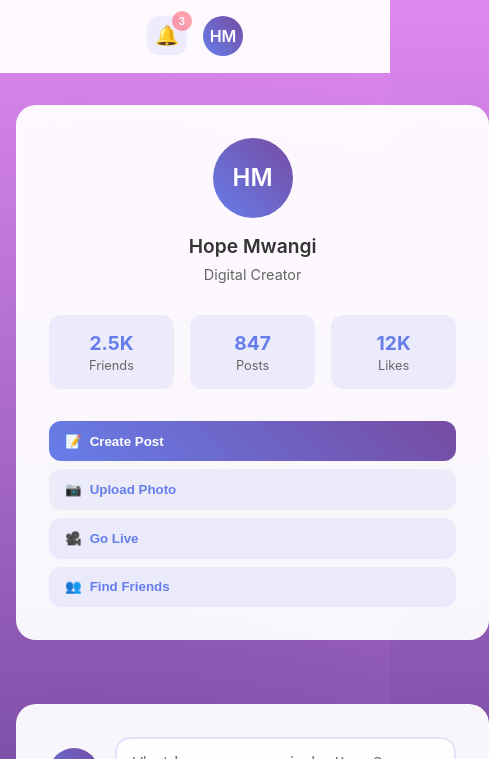
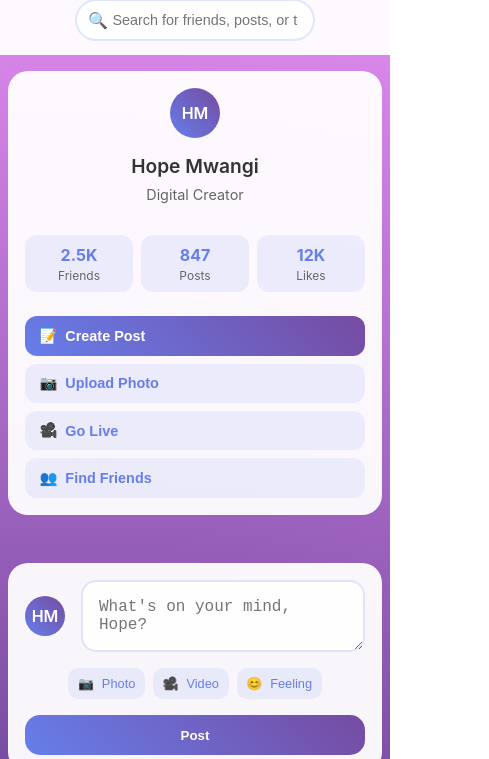
Before and after one commit to HopeFlynn/social-hub, a plain HTML site: page index.html in a window 390 px wide. Shown: the part 115-874 px from the top of the page, 489 px wide, since content can reach past the window. Drawn offline with Linux system fonts and the light colour scheme.

Commit message:
simple UI for class work

```diff
--- a/index.html
+++ b/index.html
@@ -30,10 +30,12 @@
     background: rgba(255, 255, 255, 0.95);
     backdrop-filter: blur(20px);
     border-bottom: 1px solid rgba(255, 255, 255, 0.2);
-            position: sticky;
     top: 0;
     z-index: 1000;
     padding: 1rem 0;
+    -webkit-transform: translateZ(0);
+    transform: translateZ(0);
+    will-change: transform;
 }
 
 .header-content {
@@ -629,64 +631,7 @@
     transform: scale(1.05);
 }
 
-        /* Animations */
-        @keyframes pulse {
-            0%, 100% { opacity: 1; }
-            50% { opacity: 0.5; }
-        }
-
-        @keyframes bounce {
-            0%, 100% { transform: translateY(0); }
-            50% { transform: translateY(-10px); }
-        }
-
-        /* Responsive Design */
-        @media (max-width: 1024px) {
-            .main-layout {
-                grid-template-columns: 1fr 2fr;
-            }
-
-            .right-sidebar {
-                display: none;
-            }
-        }
-
-        @media (max-width: 768px) {
-            .main-layout {
-                grid-template-columns: 1fr;
-            }
-
-            .left-sidebar {
-                position: static;
-                margin-bottom: 2rem;
-            }
-
-            .header-content {
-                flex-direction: column;
-                gap: 1rem;
-            }
-
-            .search-bar {
-                margin: 0;
-                max-width: 100%;
-            }
-        }
-
-        /* Scroll animations */
-        .fade-in {
-            opacity: 0;
-            transform: translateY(20px);
-            animation: fadeInUp 0.6s ease forwards;
-        }
-
-        @keyframes fadeInUp {
-            to {
-                opacity: 1;
-                transform: translateY(0);
-            }
-        }
-        /* Enhanced Comment Section Styles - Add this to your CSS section */
-
+/* Enhanced Comment Section Styles */
 .comment-section {
     margin-top: 1rem;
     padding-top: 1rem;
@@ -852,6 +797,16 @@
 }
 
 /* Animations */
+@keyframes pulse {
+    0%, 100% { opacity: 1; }
+    50% { opacity: 0.5; }
+}
+
+@keyframes bounce {
+    0%, 100% { transform: translateY(0); }
+    50% { transform: translateY(-10px); }
+}
+
 @keyframes slideDown {
     from {
         opacity: 0;
@@ -874,6 +829,13 @@
     }
 }
 
+/* Scroll animations */
+.fade-in {
+    opacity: 0;
+    transform: translateY(20px);
+    animation: fadeInUp 0.6s ease forwards;
+}
+
 /* Enhanced focus states */
 .comment-input-container:focus-within .comment-avatar {
     transform: scale(1.05);
@@ -885,8 +847,151 @@
     transform: scale(1);
 }
 
-/* Mobile responsiveness */
+/* Responsive Design */
+@media (max-width: 1024px) {
+    .main-layout {
+        grid-template-columns: 1fr 2fr;
+    }
+
+    .right-sidebar {
+        display: none;
+    }
+}
+
 @media (max-width: 768px) {
+    /* Fix header layout */
+    .header {
+        padding: 0.8rem 0;
+    }
+
+    .header-content {
+        flex-direction: column;
+        gap: 1rem;
+        padding: 0 1rem;
+    }
+
+    .logo {
+        font-size: 1.5rem;
+    }
+
+    .search-bar {
+        margin: 0;
+        max-width: 100%;
+        order: 2;
+    }
+
+    .header-actions {
+        order: 1;
+        align-self: flex-end;
+    }
+
+    /* Fix main layout */
+    .main-layout {
+        grid-template-columns: 1fr;
+        gap: 1.5rem;
+        padding: 1.5rem 0;
+    }
+
+    /* Fix left sidebar - remove sticky positioning */
+    .left-sidebar {
+        position: static;
+        margin-bottom: 1.5rem;
+        padding: 1.5rem;
+    }
+
+    /* Make profile section more compact */
+    .profile-pic {
+        width: 60px;
+        height: 60px;
+        font-size: 1.2rem;
+    }
+
+    .stats-grid {
+        grid-template-columns: repeat(3, 1fr);
+        gap: 0.8rem;
+        margin-bottom: 1.5rem;
+    }
+
+    .stat-item {
+        padding: 0.8rem;
+    }
+
+    .stat-number {
+        font-size: 1rem;
+    }
+
+    .stat-label {
+        font-size: 0.75rem;
+    }
+
+    /* Fix main feed spacing */
+    .main-feed {
+        gap: 1.5rem;
+    }
+
+    .create-post {
+        padding: 1.5rem;
+    }
+
+    .post {
+        padding: 1.5rem;
+    }
+
+    /* Fix post header */
+    .post-header {
+        gap: 0.8rem;
+    }
+
+    .post-avatar,
+    .create-post-avatar {
+        width: 40px;
+        height: 40px;
+    }
+
+    /* Fix post actions */
+    .post-actions {
+        flex-direction: column;
+        gap: 1rem;
+        align-items: stretch;
+    }
+
+    .action-group {
+        justify-content: space-around;
+    }
+
+    .action-item {
+        flex: 1;
+        justify-content: center;
+    }
+
+    /* Fix create post actions */
+    .create-post-actions {
+        flex-direction: column;
+        gap: 1rem;
+    }
+
+    .post-options {
+        justify-content: center;
+        flex-wrap: wrap;
+    }
+
+    .post-option {
+        font-size: 0.9rem;
+        padding: 0.6rem 0.8rem;
+    }
+
+    /* Fix button sizes */
+    .post-btn {
+        width: 100%;
+        text-align: center;
+    }
+
+    .action-btn {
+        font-size: 0.9rem;
+        padding: 0.7rem 0.9rem;
+    }
+
+    /* Fix comment section on mobile */
     .comment-input-container {
         gap: 0.8rem;
     }
@@ -905,6 +1010,103 @@
     .comment-submit {
         padding: 0.7rem 1.2rem;
         font-size: 0.85rem;
+    }
+
+    .comment-item {
+        gap: 0.8rem;
+        padding: 0.8rem;
+    }
+
+    /* Disable hover effects that don't work well on mobile */
+    .post:hover {
+        transform: none;
+    }
+
+    .post-image:hover {
+        transform: none;
+    }
+
+    .action-item:hover {
+        transform: none;
+    }
+
+    .trending-item:hover,
+    .friend-item:hover {
+        transform: none;
+    }
+
+    .profile-pic:hover {
+        transform: none;
+    }
+
+    .stat-item:hover {
+        transform: none;
+    }
+
+    .comment-item:hover {
+        transform: none;
+    }
+}
+
+/* Additional mobile fixes for very small screens */
+@media (max-width: 480px) {
+    .container {
+        padding: 0 0.5rem;
+    }
+
+    .header-content {
+        padding: 0 0.5rem;
+    }
+
+    .main-layout {
+        padding: 1rem 0;
+    }
+
+    .left-sidebar,
+    .create-post,
+    .post {
+        padding: 1rem;
+    }
+
+    .logo {
+        font-size: 1.3rem;
+    }
+
+    .search-input {
+        font-size: 0.9rem;
+        padding: 0.7rem 0.9rem 0.7rem 2.2rem;
+    }
+
+    .search-icon {
+        left: 0.8rem;
+        font-size: 1rem;
+    }
+
+    .profile-pic {
+        width: 50px;
+        height: 50px;
+        font-size: 1rem;
+    }
+
+    .stats-grid {
+        gap: 0.5rem;
+    }
+
+    .stat-item {
+        padding: 0.6rem;
+    }
+
+    .post-image {
+        height: 200px;
+    }
+
+    .post-options {
+        gap: 0.5rem;
+    }
+
+    .post-option {
+        padding: 0.5rem 0.6rem;
+        font-size: 0.8rem;
     }
 }
     </style>
```
Lines whose indentation alone changed are shown as unchanged.
